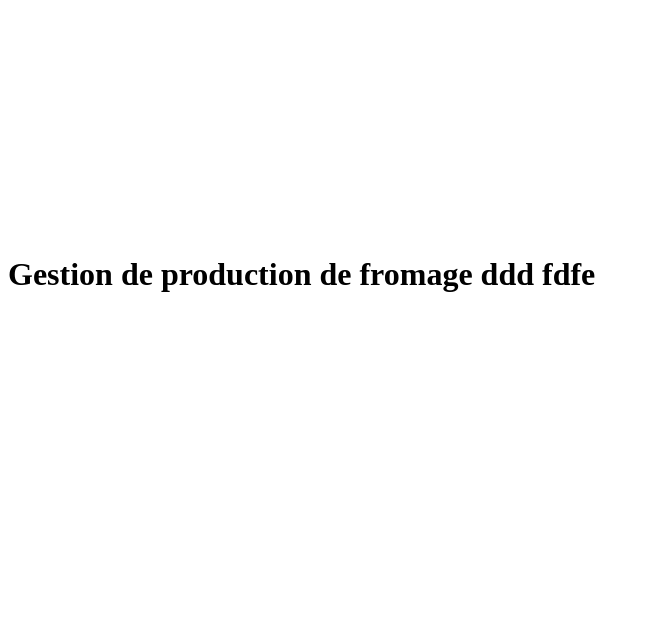
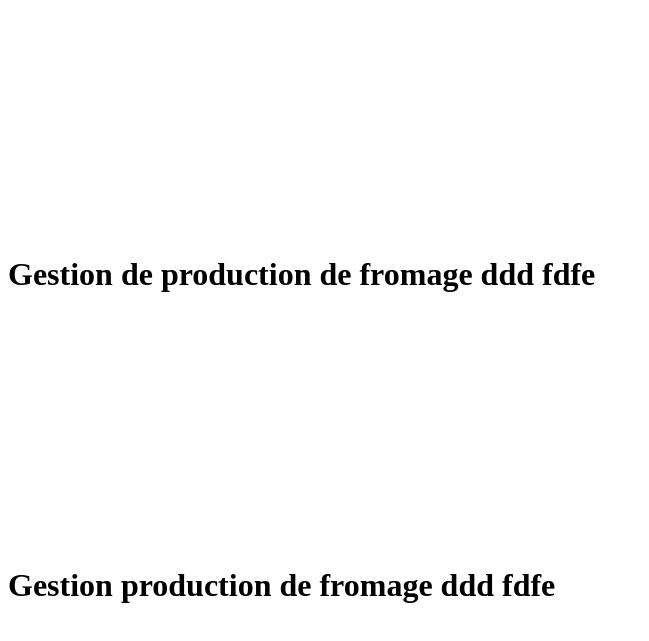
Before and after one commit to urbs/gestion_fromage, a plain HTML site: page index.html in a window 1280 px wide. Shown: the part 5-646 px from the top of the page, without its empty margins (0-649 px from the left). Drawn offline with Linux system fonts and the light colour scheme.

Commit message:
test commite git

```diff
--- a/index.html
+++ b/index.html
@@ -2,5 +2,6 @@
 <head><title></title></head>
 <body>
 <h1 style="padding-top:20%;" >Gestion de production de fromage ddd fdfe</h1>
+<h1 style="padding-top:20%;" >Gestion  production de fromage ddd fdfe</h1>
 </body>
 </html>
```
